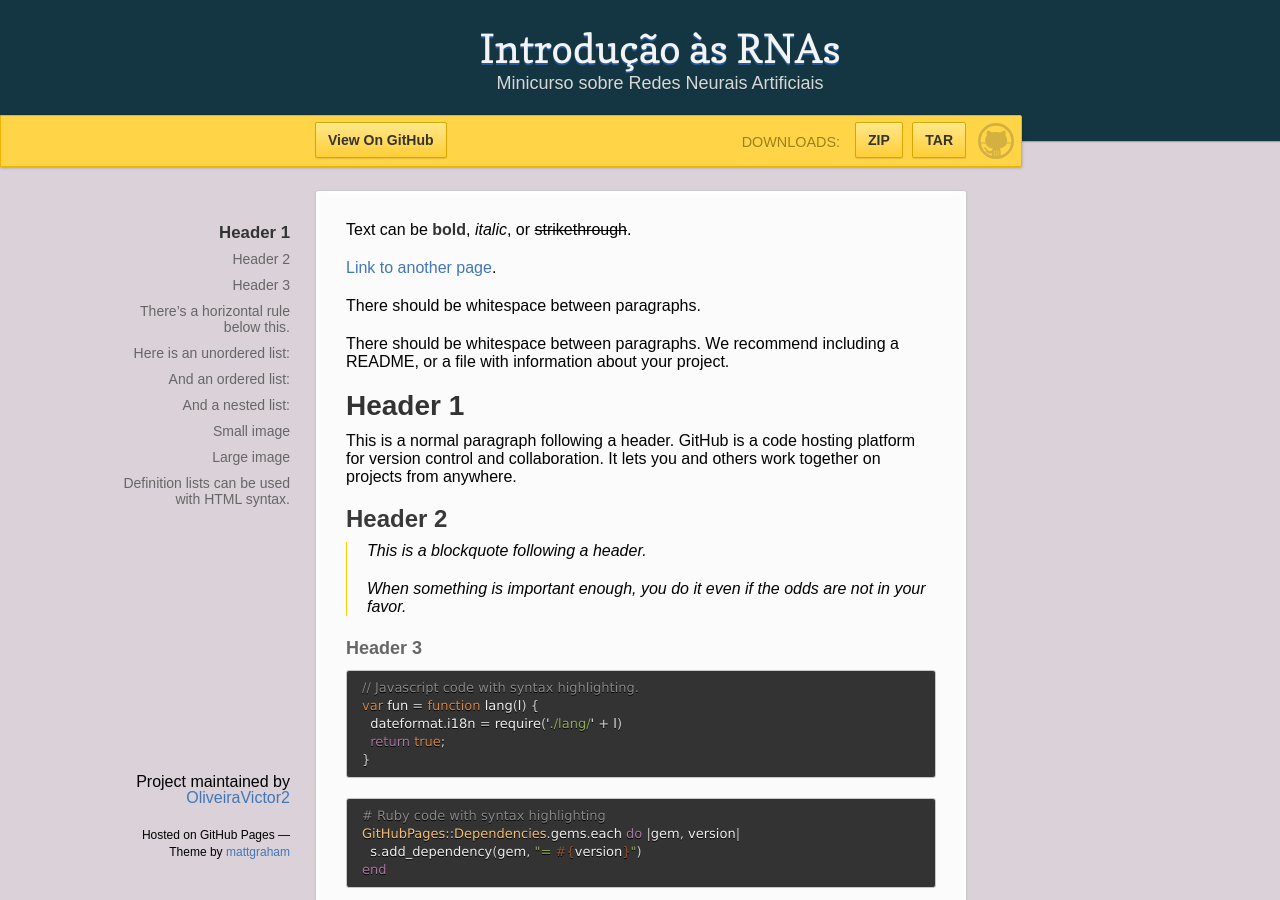
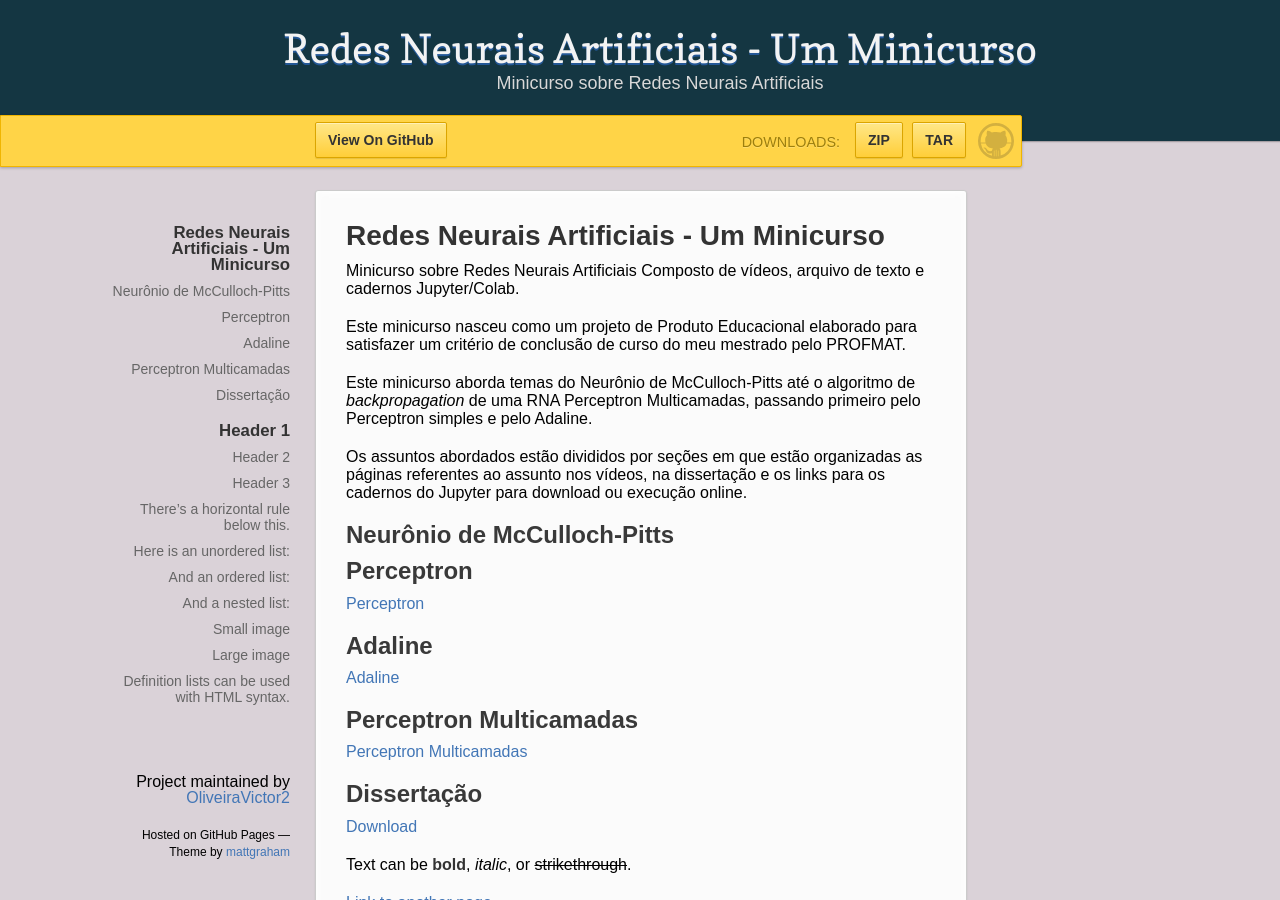
Before and after one commit to OliveiraVictor2/Minicurso_RNAs, a Jekyll site: the page built from index.md, in a window 1280 px wide and 900 px high. Built offline with Jekyll 4.4.1, drawn with Linux system fonts in a browser that asks for light colours; our own code applies the rules of GitHub Pages for plain Markdown files.

Commit message:
Update index.md

```diff
--- a/index.md
+++ b/index.md
@@ -1,6 +1,27 @@
 ---
 layout: default
 ---
+# Redes Neurais Artificiais - Um Minicurso
+Minicurso sobre Redes Neurais Artificiais Composto de vídeos, arquivo de texto e cadernos Jupyter/Colab.
+
+Este minicurso nasceu como um projeto de Produto Educacional elaborado para satisfazer um critério de conclusão de curso do meu mestrado pelo PROFMAT.
+
+Este minicurso aborda temas do Neurônio de McCulloch-Pitts até o algoritmo de _backpropagation_ de uma RNA Perceptron Multicamadas, passando primeiro pelo Perceptron simples e pelo Adaline.
+
+Os assuntos abordados estão divididos por seções em que estão organizadas as páginas referentes ao assunto nos vídeos, na dissertação e os links para os cadernos do Jupyter para download ou execução online.
+
+## Neurônio de McCulloch-Pitts
+
+## Perceptron
+[Perceptron](./per.md)
+## Adaline
+[Adaline](./ada.md)
+## Perceptron Multicamadas
+[Perceptron Multicamadas](pmc.md)
+
+## Dissertação
+
+[Download](./dissertação.pdf)
 
 Text can be **bold**, _italic_, or ~~strikethrough~~.
 
```
